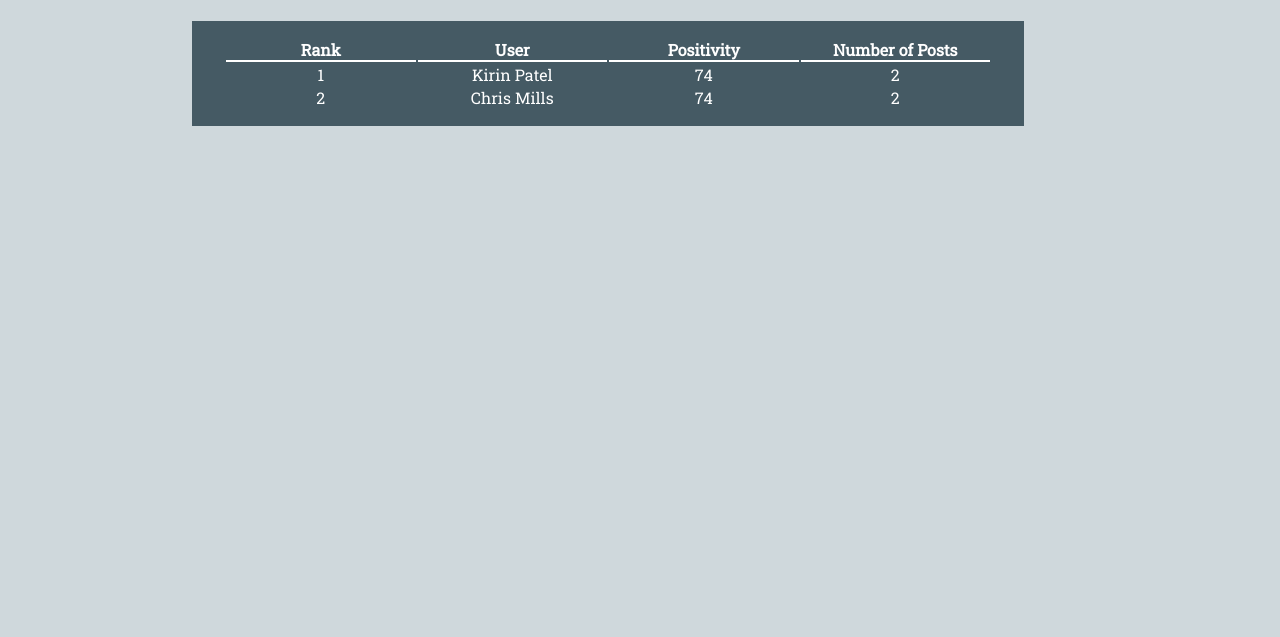
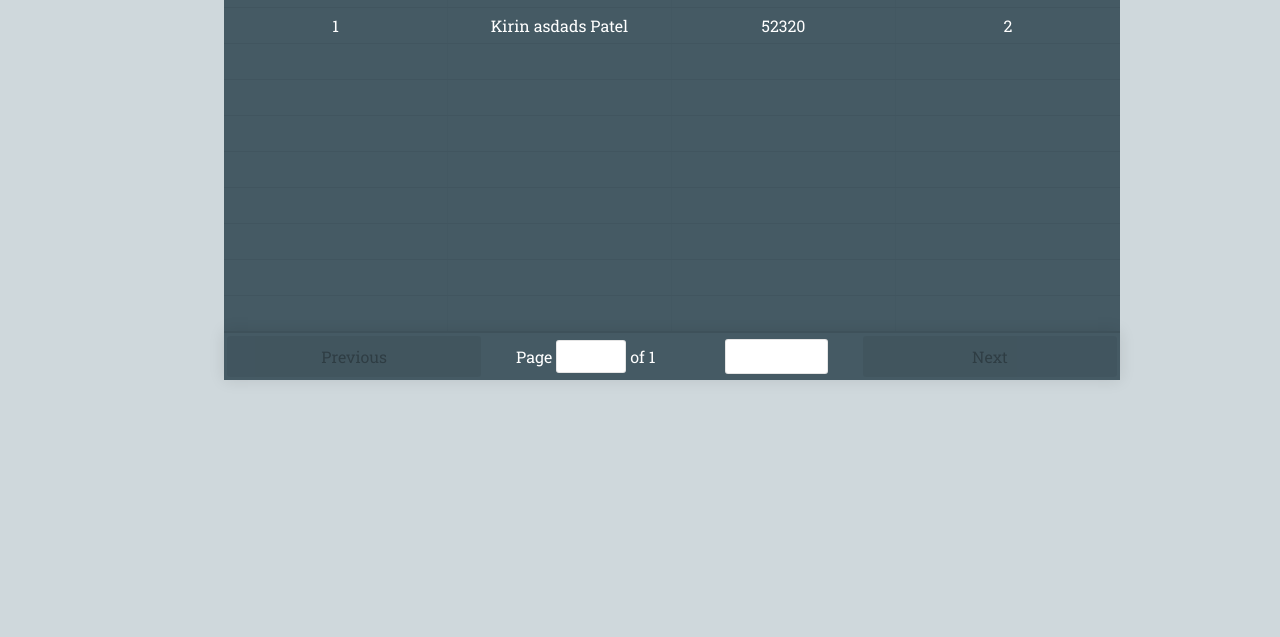
Before and after one commit to AdamRolek500/Facebook_Filter, a React app in the folder website/firebase-filter/: page / in a window 1280 px wide. Shown: the part 163-800 px from the top of the page. Built offline with nearby package versions, Linux system fonts and the light colour scheme.

Commit message:
Setup React-Table

```diff
--- a/website/firebase-filter/package.json
+++ b/website/firebase-filter/package.json
@@ -6,7 +6,8 @@
     "jquery": "^3.2.1",
     "react": "^16.1.0",
     "react-dom": "^16.1.0",
-    "react-scripts": "1.0.17"
+    "react-scripts": "1.0.17",
+    "react-table": "^6.7.4"
   },
   "scripts": {
     "start": "react-scripts start",
--- a/website/firebase-filter/src/index.css
+++ b/website/firebase-filter/src/index.css
@@ -8,6 +8,7 @@
 }
 
 body {
+    width: 100%;
     background-color: #CFD8DC;
 }
 
@@ -31,24 +32,58 @@ nav > div > div {
     position: absolute;
 }
 
-table {
-    width: 65%;
-    padding-left: 2.5%;
-    padding-right: 2.5%;
-    padding-top: 2vh;
-    padding-bottom: 2vh;
-    margin-left: 15%;
-    margin-right: 15%;
+button {
+    width: 100%;
+    padding: 2.5%;
+    border: none;
+}
+
+.ReactTable {
+    width: 70% !important;
+    margin-left: 17.5%;
+    margin-right: 17.5%;
     margin-top: 3vh;
     background-color: #455A64;
+    border: 0 !important;
 }
 
-th {
-    width: 25%;
-    border: solid #FFFFFF;
-    border-width: 0px 0px 2px 0px;
+.rt-td {
+    text-align: center;
 }
 
-td {
-    text-align: center;
+.modal {
+    position: fixed;
+    z-index: 1;
+    left: 0;
+    top: 0;
+    width: 100%;
+    height: 100%;
+    overflow: auto;
+    background-color: #000000;
+    background-color: rgba(0,0,0,0.4);
 }
+
+.modal-content {
+    background-color: #607D8B;
+    margin: 15% auto;
+    width: 40%;
+}
+
+.modal-content > div {
+    padding: 2.5%;
+}
+
+.close {
+    color: #aaa;
+    float: right;
+    margin-right: 2.5%;
+    font-size: 28px;
+    font-weight: bold;
+}
+
+.close:hover,
+.close:focus {
+    color: black;
+    text-decoration: none;
+    cursor: pointer;
+}
--- a/website/firebase-filter/src/index.js
+++ b/website/firebase-filter/src/index.js
@@ -1,39 +1,32 @@
 import React from 'react';
 import ReactDOM from 'react-dom';
 import $ from 'jquery';
+import ReactTable from "react-table";
 import './index.css';
 import './font-awesome/css/font-awesome.min.css';
+import "react-table/react-table.css";
 
 class Filter extends React.Component {
   render() {
     return (
         <div>
-            <nav>
+            <div>
                 <div>
-                    <h1>Facebook Filter</h1>
-                <div>
-                    <a href="#settings"><i id="settings" class="fa fa-cog fa-2x" aria-hidden="true"></i></a>
+                    <div id="leaderboard">
+                    </div>
                 </div>
+            <script src="https://www.gstatic.com/firebasejs/4.6.2/firebase.js"></script>
+            <script src="./firebase.js"></script>
+            </div>
+            <div id="settingsModal" class="modal" hidden>
+                <div class="modal-content">
+                    <span id="closeSettingsModal" class="close">&times;</span>
+                    <div>
+                        <button type="button">Sign up</button>
+                        <button type="button">Sign in</button>
+                    </div>
                 </div>
-            </nav>
-            <div>
-                <table>
-                    <thead>
-                        <tr>
-                            <th>Rank</th>
-                            <th>User</th>
-                            <th>Positivity</th>
-                            <th>Number of Posts</th>
-                        </tr>
-                    </thead>
-                    <tbody id="tableBody">
-                        <Row rank="1" name="Kirin Patel" positivity="74" numOfPosts="2"/>
-                        <Row rank="2" name="Chris Mills" positivity="74" numOfPosts="2"/>
-                    </tbody>
-                </table>
             </div>
-        <script src="https://www.gstatic.com/firebasejs/4.6.2/firebase.js"></script>
-        <script src="./firebase.js"></script>
         </div>
     );
   }
@@ -41,19 +34,56 @@ class Filter extends React.Component {
 
 class Row extends React.Component {
     render() {
+        var data = JSON.parse(this.props.users)
         return (
-            <tr id={this.props.name}>
-                <td>{this.props.rank}</td>
-                <td>{this.props.name}</td>
-                <td>{this.props.positivity}</td>
-                <td>{this.props.numOfPosts}</td>
-            </tr>
+            <div>
+                <ReactTable
+                    data={data}
+                    columns={[
+                        {
+                            Header: "Rank",
+                            accessor: "rank"
+                        },
+                        {
+                            Header: "Name",
+                            accessor: "name"
+                        },
+                        {
+                            Header: "Positivity",
+                            accessor: "positivity"
+                        },
+                        {
+                            Header: "Number of Posts",
+                            accessor: "numOfPosts"
+                        }
+                    ]}
+                    defaultPageSize={10}
+                    className="-highlight"
+                />
+                <br />
+            </div>
         );
     }
 }
 
 ReactDOM.render(<Filter/>, document.getElementById('root'));
 
-$('#settings').hover(function() {
+var settingsButton = $('#settings');
+
+settingsButton.hover(function() {
     $(this).toggleClass('fa-spin');
 });
+
+var settingsModal = $('#settingsModal');
+
+settingsButton.on('click', function() {
+    settingsModal.prop('hidden', false);
+});
+
+$('#closeSettingsModal').on('click', function() {
+    settingsModal.prop('hidden', true);
+});
+
+$('#tableBody').append();
+
+ReactDOM.render(<Row users= '[{"rank": "1", "name": "Kirin Patel", "positivity": "50", "numOfPosts": "2"}, {"rank": "1", "name": "Kirin asdads Patel", "positivity": "52320", "numOfPosts": "2"}]'/>, document.getElementById('leaderboard'));
```
Also changed, not shown: 1 other file.
